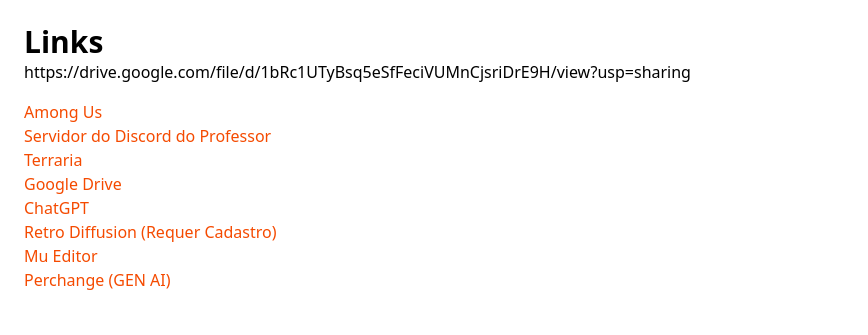
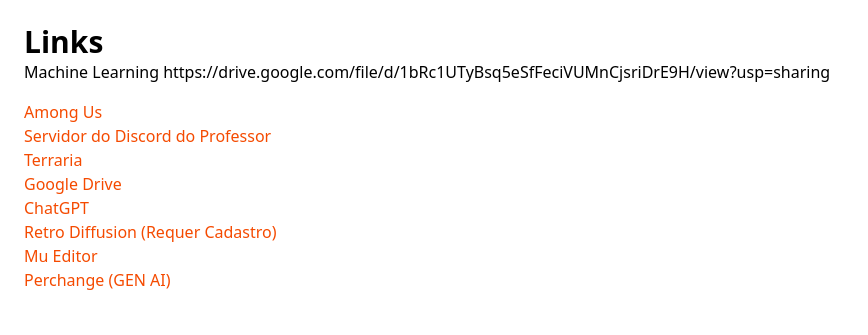
Before and after one commit to abreulima/ivanabreu.eu, a plain HTML site: page index.html in a window 1280 px wide. Shown: the whole page, without its empty margins (0-868 px from the left). Drawn offline with nearby package versions, Linux system fonts and the light colour scheme.

Commit message:
Update index.html

```diff
--- a/index.html
+++ b/index.html
@@ -9,6 +9,9 @@
     <h1 class="text-3xl font-bold">
         Links
     </h1>
+
+  <a href="https://colab.research.google.com/drive/1GH0Yijj0iWmYaFKge7QlvQp5kzl1B8h6?usp=sharing">Machine Learning</a>
+
     https://drive.google.com/file/d/1bRc1UTyBsq5eSfFeciVUMnCjsriDrE9H/view?usp=sharing
     <ul class="py-4">
               <li>
```
